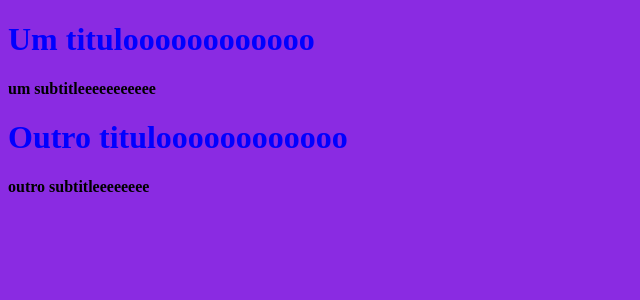
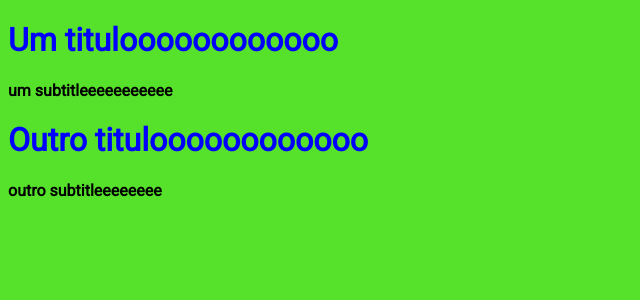
Before and after one commit to luisgustavofaria/React, a Next.js app: page / in a window 1280 px wide. Shown: the top 300 px of the page, without its empty margins (0-640 px from the left). Built offline with nearby package versions, Linux system fonts and the light colour scheme.

Commit message:
import fonts e head title

```diff
--- a/pages/_app.jsx
+++ b/pages/_app.jsx
@@ -1,7 +1,16 @@
+import Head from "next/head"
+
 import "../src/styles.css"
 
 function App ({Component, pageProps}) {
-    return <Component {...pageProps}/>
+    return (
+        <>
+            <Head>
+                <title>Titulo Padrao</title>
+            </Head>
+            <Component {...pageProps}/>
+        </>
+    )
 }
 
 export default App
--- /dev/null
+++ b/pages/_document.jsx
@@ -0,0 +1,21 @@
+import Document, {Html, Head, Main, NextScript} from 'next/document'
+
+class NewDocument extends Document {
+    render(){
+        return (
+            <Html>
+                <Head>
+                    <link rel="preconnect" href="https://fonts.googleapis.com"/>
+                    <link rel="preconnect" href="https://fonts.gstatic.com"/>
+                    <link href="https://fonts.googleapis.com/css2?family=Roboto&display=swap" rel="stylesheet"/>
+                </Head>
+                <body>
+                    <Main />
+                    <NextScript />
+                </body>
+            </Html>
+        )
+    }
+}
+
+export default NewDocument
--- a/pages/index.jsx
+++ b/pages/index.jsx
@@ -1,18 +1,21 @@
+import Head from "next/head"
+
 import Title from '../src/components/title/title'
 import Subtitle from '../src/components/subtitle/subtitle'
 
 function HomePage () {
     return (
+        <>
+            <Head>
+                <title>Titulo diferente da HomePage</title>
+            </Head>
             <div>
-
                 <Title>Um tituloooooooooooo</Title>
                 <Subtitle text="um subtitleeeeeeeeeee"/>
                 <Title>Outro tituloooooooooooo</Title>
                 <Subtitle text="outro subtitleeeeeeee"/>
-
-
-
             </div>
+        </>
     )
 }
 
--- a/src/styles.css
+++ b/src/styles.css
@@ -1,3 +1,4 @@
 body {
-    background-color: blueviolet;
+    background-color: rgb(86, 226, 43);
+    font-family: 'Roboto', sans-serif;
 }
```
Lines whose indentation alone changed are shown as unchanged.
